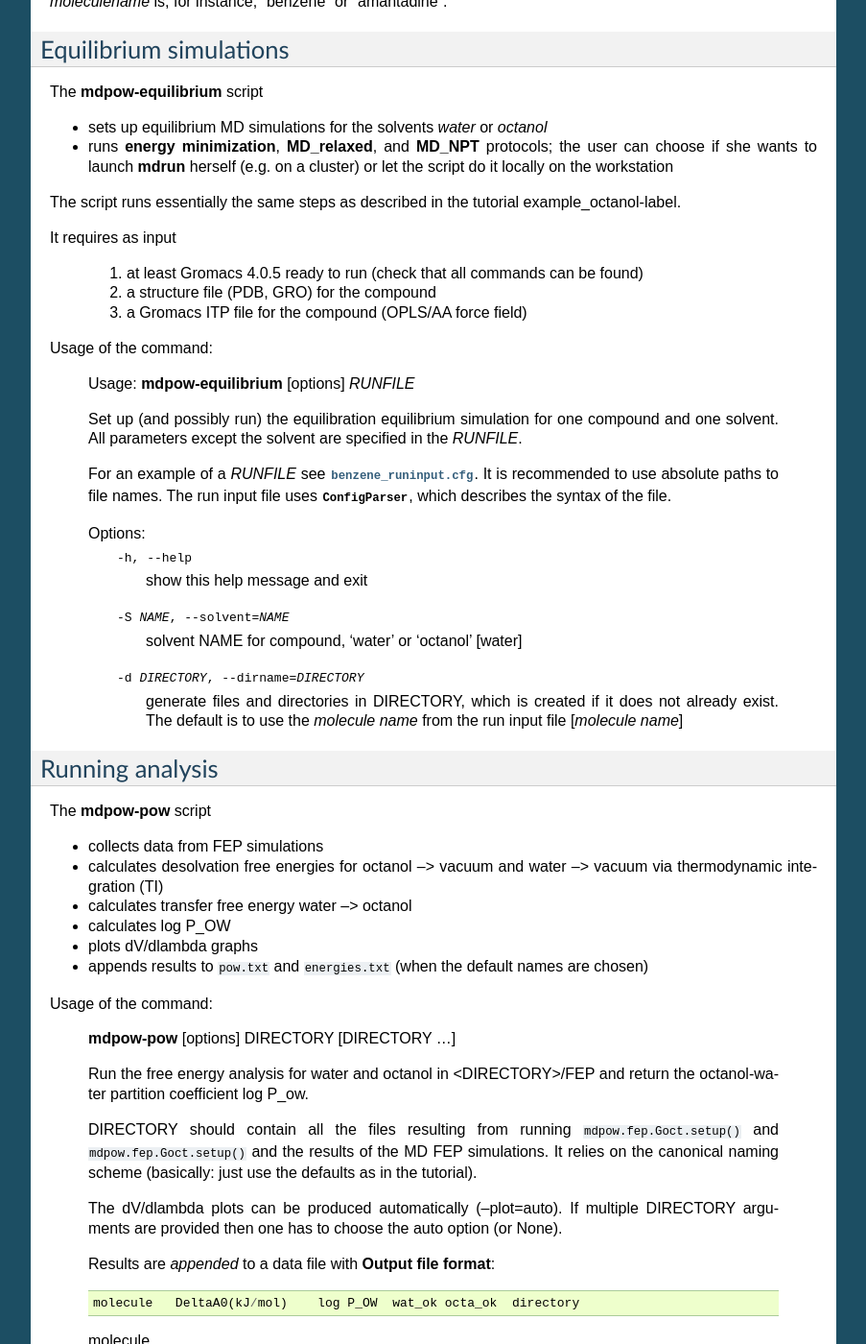
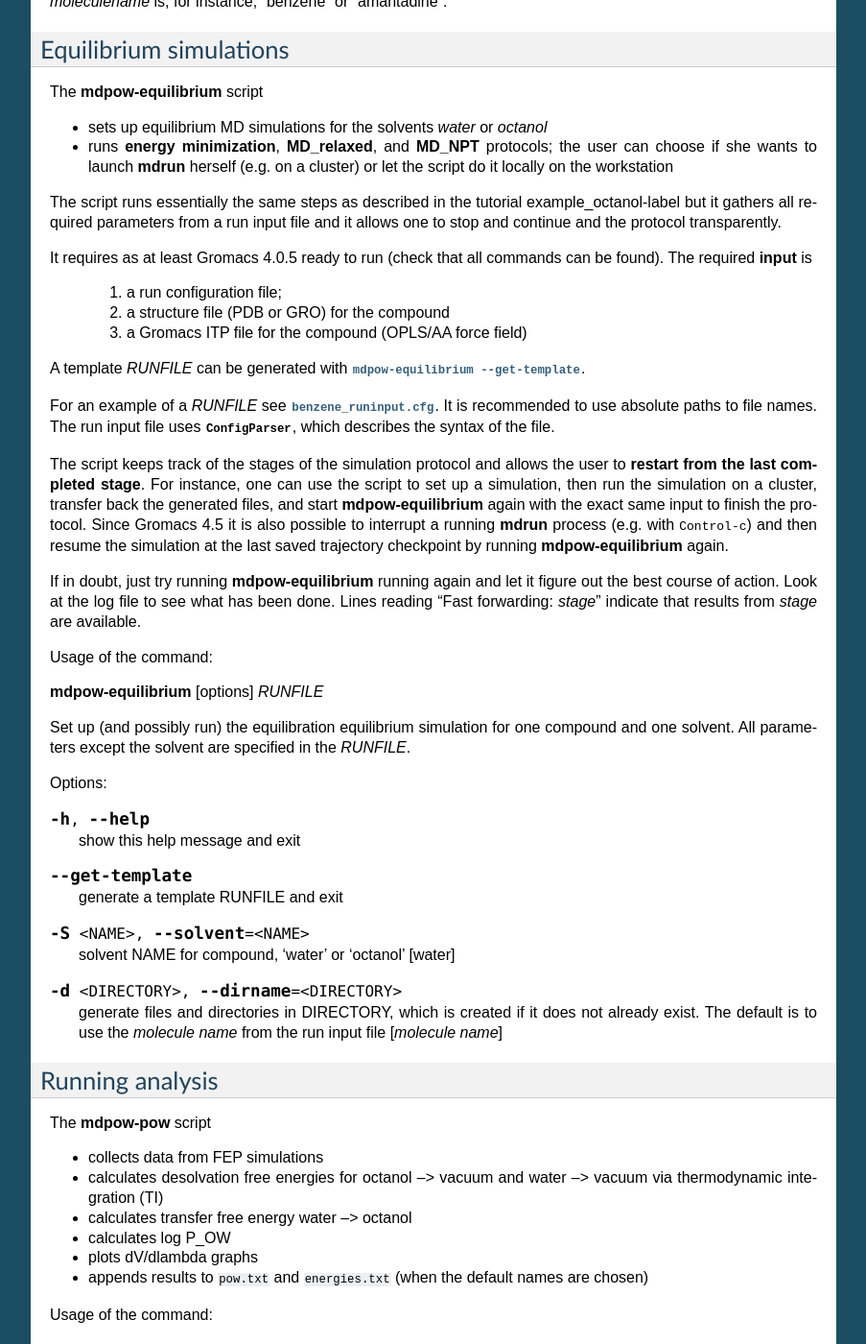
Before and after one commit to Becksteinlab/MDPOW, a Sphinx documentation site: the page built from doc/sphinx/source/scripts.txt, in a window 1280 px wide and 1400 px high, scrolled down 481 px. Shown: the whole window at 96% size, without its empty margins (198-1101 px from the left). Built offline with Sphinx 7.4.7, drawn with Linux system fonts in a browser that asks for light colours; pages that are not in the unit, such as notebooks, are missing from menus; some of the changed text lies outside the part shown.

Commit message:
restartable job infrastructure
- new class restart.Journalled that provides the basic journalling
  functionality
- derived equil.Simulation and fep.Gsolv from Journalled
- updated docs for mdpow-* scripts
- updated commented runinput file (added maxwarn and more docs, removed
  qscripts that are not directly available to a new user or the package:
  only use what is included with GromacsWrapper)

```diff
--- a/doc/sphinx/source/scripts.txt
+++ b/doc/sphinx/source/scripts.txt
@@ -28,6 +28,7 @@ assumed::
 
 *moleculename* is, for instance, "benzene" or "amantadine".
 
+
 Equilibrium simulations
 -----------------------
 
@@ -41,42 +42,68 @@ The :program:`mdpow-equilibrium` script
   locally on the workstation
 
 The script runs essentially the same steps as described in the tutorial
-:ref:`example_octanol-label`.
+:ref:`example_octanol-label` but it gathers all required parameters from a run
+input file and it allows one to stop and continue and the protocol
+transparently.
 
-It requires as input
+It requires as at least Gromacs 4.0.5 ready to run (check that all commands can
+be found). The required **input** is
 
-  1. at least Gromacs 4.0.5 ready to run (check that all commands can
-     be found)
-  2. a structure file (PDB, GRO) for the compound
+  1. a run configuration file;
+  2. a structure file (PDB or GRO) for the compound
   3. a Gromacs ITP file for the compound (OPLS/AA force field)
+
+A template *RUNFILE* can be generated with
+:option:`mdpow-equilibrium --get-template`.
+
+For an example of a *RUNFILE* see :download:`benzene_runinput.cfg
+<../../examples/benzene_runinput.cfg>`. It is recommended to use absolute paths
+to file names. The run input file uses :mod:`ConfigParser`, which describes the
+syntax of the file.
+
+The script keeps track of the stages of the simulation protocol and allows the
+user to **restart from the last completed stage**. For instance, one can use the
+script to set up a simulation, then run the simulation on a cluster, transfer
+back the generated files, and start :program:`mdpow-equilibrium` again with the
+exact same input to finish the protocol. Since Gromacs 4.5 it is also possible
+to interrupt a running :program:`mdrun` process (e.g. with :kbd:`Control-c`)
+and then resume the simulation at the last saved trajectory checkpoint by
+running :program:`mdpow-equilibrium` again.
+
+If in doubt, just try running :program:`mdpow-equilibrium` running again and
+let it figure out the best course of action. Look at the log file to see what
+has been done. Lines reading "Fast forwarding: *stage*" indicate that results
+from *stage* are available.
 
 Usage of the command:
 
-   Usage: :program:`mdpow-equilibrium` [options] *RUNFILE*
+.. program:: mdpow-equilibrium
 
-   Set up (and possibly run) the equilibration equilibrium simulation
-   for one compound and one solvent. All parameters except the solvent
-   are specified in the *RUNFILE*.
+:program:`mdpow-equilibrium` [options] *RUNFILE*
 
-   For an example of a *RUNFILE* see :download:`benzene_runinput.cfg
-   <../../examples/benzene_runinput.cfg>`. It is recommended to use absolute
-   paths to file names. The run input file uses :mod:`ConfigParser`, which
-   describes the syntax of the file.
+Set up (and possibly run) the equilibration equilibrium simulation for one
+compound and one solvent. All parameters except the solvent are specified in
+the *RUNFILE*.
 
+Options:
 
-   Options:
-     -h, --help            show this help message and exit
-     -S NAME, --solvent=NAME
-			   solvent NAME for compound, 'water' or 'octanol'
-			   [water]
-     -d DIRECTORY, --dirname=DIRECTORY
-			   generate files and directories in DIRECTORY, which
-			   is created if it does not already exist. The default
-			   is to use the *molecule name* from the run
-			   input file [*molecule name*]
+.. cmdoption:: -h, --help
 
-.. end
+   show this help message and exit
 
+.. cmdoption:: --get-template
+
+   generate a template RUNFILE and exit
+
+.. cmdoption:: -S <NAME>, --solvent=<NAME>
+
+   solvent NAME for compound, 'water' or 'octanol' [water]
+
+.. cmdoption:: -d <DIRECTORY>, --dirname=<DIRECTORY>
+
+   generate files and directories in DIRECTORY, which is created if it does not
+   already exist. The default is to use the *molecule name* from the run input
+   file [*molecule name*]
 
 
 
@@ -97,24 +124,27 @@ The :program:`mdpow-pow` script
 
 Usage of the command:
 
-   :program:`mdpow-pow` [options] DIRECTORY [DIRECTORY ...]
+.. program:: mdpow-pow
 
-   Run the free energy analysis for water and octanol in <DIRECTORY>/FEP
-   and return the octanol-water partition coefficient log P_ow.
+:program:`mdpow-pow` [options] *DIRECTORY* [*DIRECTORY* ...]
 
-   DIRECTORY should contain all the files resulting from running
-   ``mdpow.fep.Goct.setup()`` and ``mdpow.fep.Goct.setup()`` and the results of
-   the MD FEP simulations. It relies on the canonical naming scheme (basically:
-   just use the defaults as in the tutorial).
+Run the free energy analysis for water and octanol in *DIRECTORY*/FEP and
+return the octanol-water partition coefficient log P_ow.
 
-   The dV/dlambda plots can be produced automatically (--plot=auto). If multiple
-   DIRECTORY arguments are provided then one has to choose the auto option (or
-   None).
+*DIRECTORY* should contain all the files resulting from running
+:meth:`mdpow.fep.Goct.setup` and :meth:`mdpow.fep.Goct.setup` and the results
+of the MD FEP simulations. It relies on the canonical naming scheme (basically:
+just use the defaults as in the tutorial).
 
-   Results are *appended* to a data file with **Output file format**::
+The dV/dlambda plots can be produced automatically (:option:`mdpow-pow
+-p` auto). If multiple *DIRECTORY* arguments are provided then one has to
+choose the auto option (or ``None``).
+
+Results are *appended* to a data file with **Output file format**::
 
       molecule   DeltaA0(kJ/mol)    log P_OW  wat_ok octa_ok  directory
 
+Explanation of the columns of the output file:
    molecule
        molecule name as used in the itp
    DeltaA0
@@ -130,24 +160,42 @@ Usage of the command:
        folder in which the simulations were stored
 
 
-   Options:
-     -h, --help            show this help message and exit
-     -p FILE, --plotfile=FILE
-			   plot dV/dlambda to FILE; use png or pdf suffix to
-			   determine the file type. 'auto' generates a pdf file
-			   DIRECTORY/dVdl.pdf and 'None' disables it [auto]
-     -o FILE, --outfile=FILE
-			   append one-line results summary to FILE [pow.txt]
-     -e FILE, --energies=FILE
-			   append solvation free energies to FILE [energies.txt]
-     --force               force rereading all data [False]
-     --ignore-corrupted    skip lines in the md.xvg files that cannot be parsed.
-			   WARNING: Other lines in the file might have been
-			   corrupted in such a way that they appear correct but
-			   are in fact wrong. WRONG RESULTS CAN OCCUR! USE AT
-			   YOUR OWN RISK [False]
+Options:
 
-.. end
+.. cmdoption:: -h, --help
+
+   show this help message and exit
+
+.. cmdoption:: -p <FILE>, --plotfile=<FILE>
+
+   plot dV/dlambda to :file:`{FILE}`; use png or pdf suffix to determine the
+   file type. 'auto' generates a pdf file :file:`{DIRECTORY}/dVdl.pdf` and
+   'None' disables it [auto]
+
+.. cmdoption:: -o <FILE>, --outfile=<FILE>
+
+   append one-line results summary to FILE [:file:`pow.txt`]
+
+.. cmdoption:: -e <FILE>, --energies=<FILE>
+
+   append solvation free energies to FILE [:file:`energies.txt`]
+
+.. cmdoption:: --force
+
+   force rereading all data [False]
+
+.. cmdoption:: --ignore-corrupted
+
+   skip lines in the md.xvg files that cannot be parsed, perhaps because to an
+   intermittent file system problem. In order to salvage the existing data,
+   this option is provided for diagnostic purposes.  [False]
+
+   .. Warning:: Only use this option with care; skipped lines can indicate that
+      other parts of the file have been corrupted but still pass the line
+      corruption test. USE AT YOUR OWN RISK.
+
+   It is recommended to simply rerun the affected simulation(s).
+
 
 
 Checking if the simulation is complete
@@ -156,46 +204,57 @@ Checking if the simulation is complete
 Run :program:`mdpow-check` in order to check if all necessary files
 are available:
 
-   :program:`mdpow-check` [options] DIRECTORY [DIRECTORY ...]
+.. program:: mdpow-check
 
-   Check status of the progress of the project in DIRECTORY.
+:program:`mdpow-check` [options] *DIRECTORY* [*DIRECTORY* ...]
 
-   Output is only written to the status file (``status.txt``). A quick way to find
-   problems is to do a ::
+Check status of the progress of the project in *DIRECTORY*.
+
+Output is only written to the status file (:file:`status.txt`). A quick way to find
+problems is to do a ::
 
      cat status.txt | gawk -F '|' '$2 !~ /OK/ {print $0}'
 
+Options:
+
+.. cmdoption:: -h, --help
+
+   show this help message and exit
+
+.. cmdoption:: -o <FILE>, --outfile=<FILE>
+
+   write status results to :file:`{FILE}` [:file:`status.txt`]
 
 
-   Options:
-     -h, --help            show this help message and exit
-     -o FILE, --outfile=FILE
-			   write status results to FILE [status.txt]
+Re-building :file:`Ghyd.fep` and :file:`Goct.fep`
+-------------------------------------------------
 
-.. end
-
-Re-building ``Ghyd.fep`` and ``Goct.fep``
------------------------------------------
-
-It can become necessary to recreate the fep pickle files (e.g. if the
-files became corrupted due to a software error or in order to change
-paths).
+It can become necessary to recreate the :file:`{name}.fep` status/checkpoint
+files (e.g. if the files became corrupted due to a software error or in order
+to change paths).
 
 Typically, one would execute the :program:`mdpow-rebuild-fep` command
 in the parent directory of *moleculename*.
 
 Usage:
-   :program:`mdpow-rebuild-fep` [options] DIRECTORY [DIRECTORY ...]
 
-   Re-create the ``Goct.fep`` or ``Ghyd.fep`` file using the appropriate
-   equilibrium simulation file under *DIRECTORY*/FEP.
+.. program:: mdpow-rebuild-fep
 
-   (This should only be necessary when the fep file was destroyed due to
-   a software error.)
+:program:`mdpow-rebuild-fep` [options] *DIRECTORY* [*DIRECTORY* ...]
 
+Re-create the :file:`Goct.fep` or :file:`Ghyd.fep` file using the appropriate
+equilibrium simulation file under *DIRECTORY*/FEP.
 
-   Options:
-     -h, --help      show this help message and exit
-     --solvent=NAME  rebuild fep for 'water', 'octanol', or 'all' [all]
+This should only be necessary when the fep file was destroyed due to a software
+error or when the files are transferred to a different file system and some of
+the paths stored in the :file:`{name}.fep` files have to be changed.
 
-.. end
+Options:
+
+.. cmdoption:: -h, --help
+
+   show this help message and exit
+
+.. cmdoption:: --solvent=<NAME>
+
+   rebuild fep for 'water', 'octanol', or 'all' [all]
--- a/doc/sphinx/source/utilities.txt
+++ b/doc/sphinx/source/utilities.txt
@@ -6,3 +6,4 @@ The code described here is only relevant for developers.
 
 .. automodule:: mdpow.config
 .. automodule:: mdpow.log
+.. automodule:: mdpow.restart
```
Also changed, not shown: doc/examples/benzene_runinput.cfg (+60 -15 lines), 6 other files.
